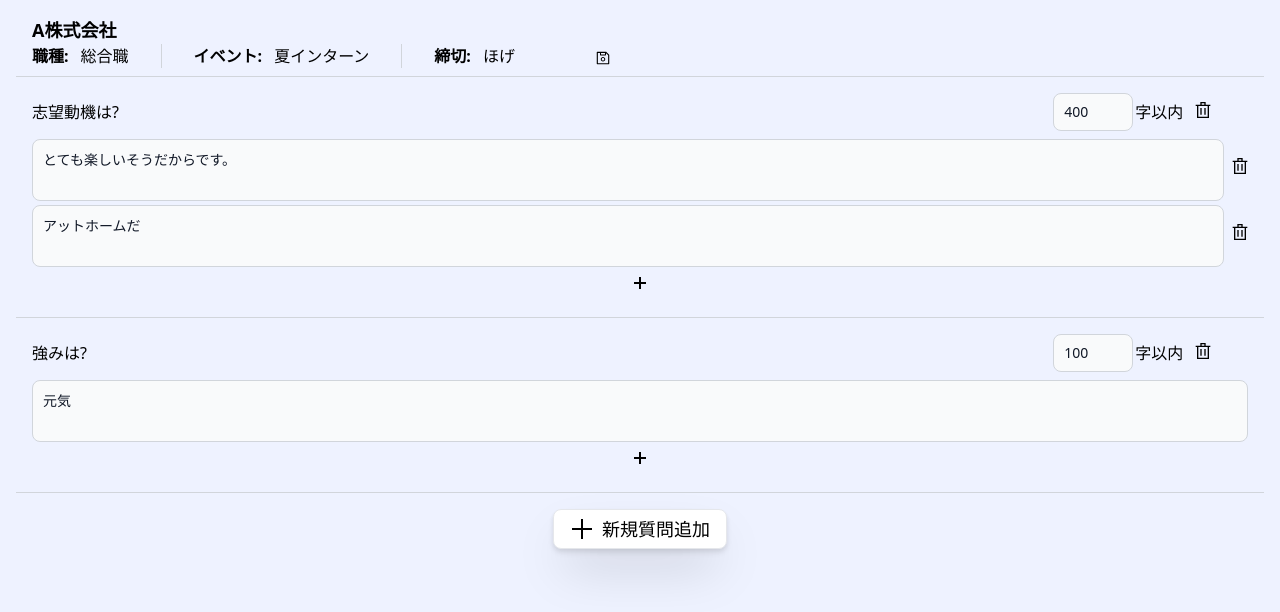
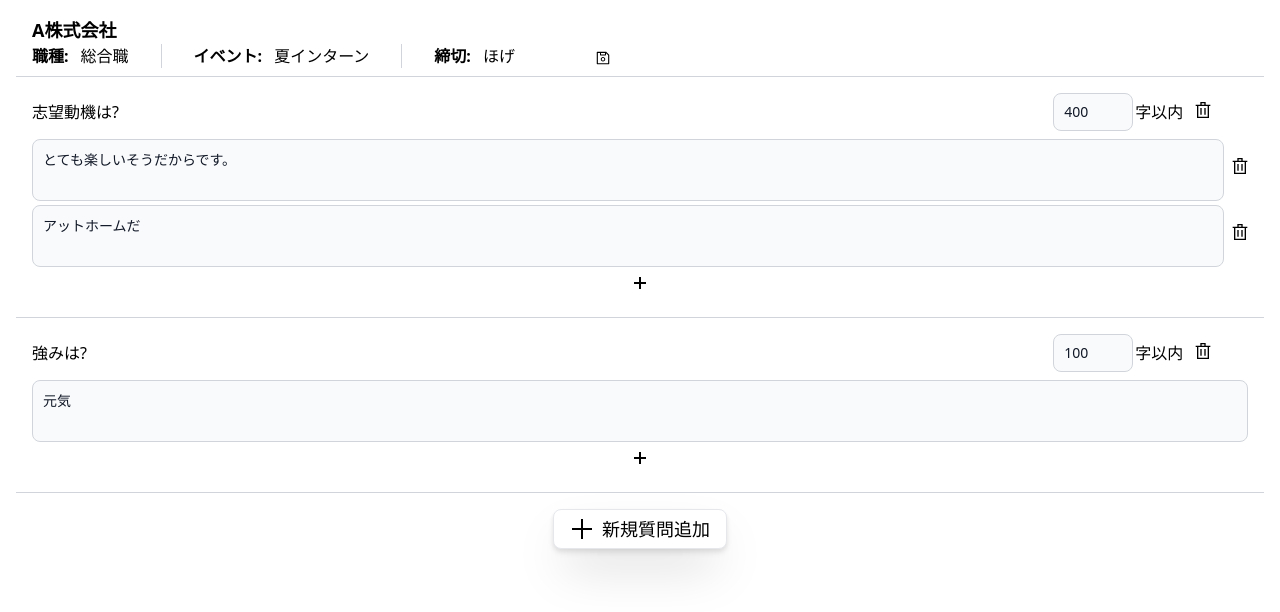
Before and after one commit to tomishima2904/es_manager, a Next.js app in the folder frontend/: page /user/entrysheets/0 in a window 1280 px wide. Shown: the top 612 px of the page. Built offline with nearby package versions, Linux system fonts and the light colour scheme.

Commit message:
style: 全体の背景色を白に、フォームはフォーカス時背景色白に (GitHub参考)

```diff
--- a/frontend/src/styles/globals.css
+++ b/frontend/src/styles/globals.css
@@ -3,12 +3,12 @@
 @tailwind utilities;
 
 body {
-  @apply bg-indigo-50;
+  @apply bg-white;
 }
 
 .my-form {
   @apply bg-gray-50 border border-gray-300 text-gray-900 text-sm rounded-lg;
-  @apply focus:ring-blue-500 focus:border-blue-500;
+  @apply focus:ring-blue-500 focus:border-blue-500 focus:bg-white;
   @apply block w-full p-2.5 flex-grow resize-none;
   @apply dark:bg-gray-700 dark:border-gray-600 dark:placeholder-gray-400 dark:text-white;
   @apply dark:focus:ring-blue-500 dark:focus:border-blue-500;
```
